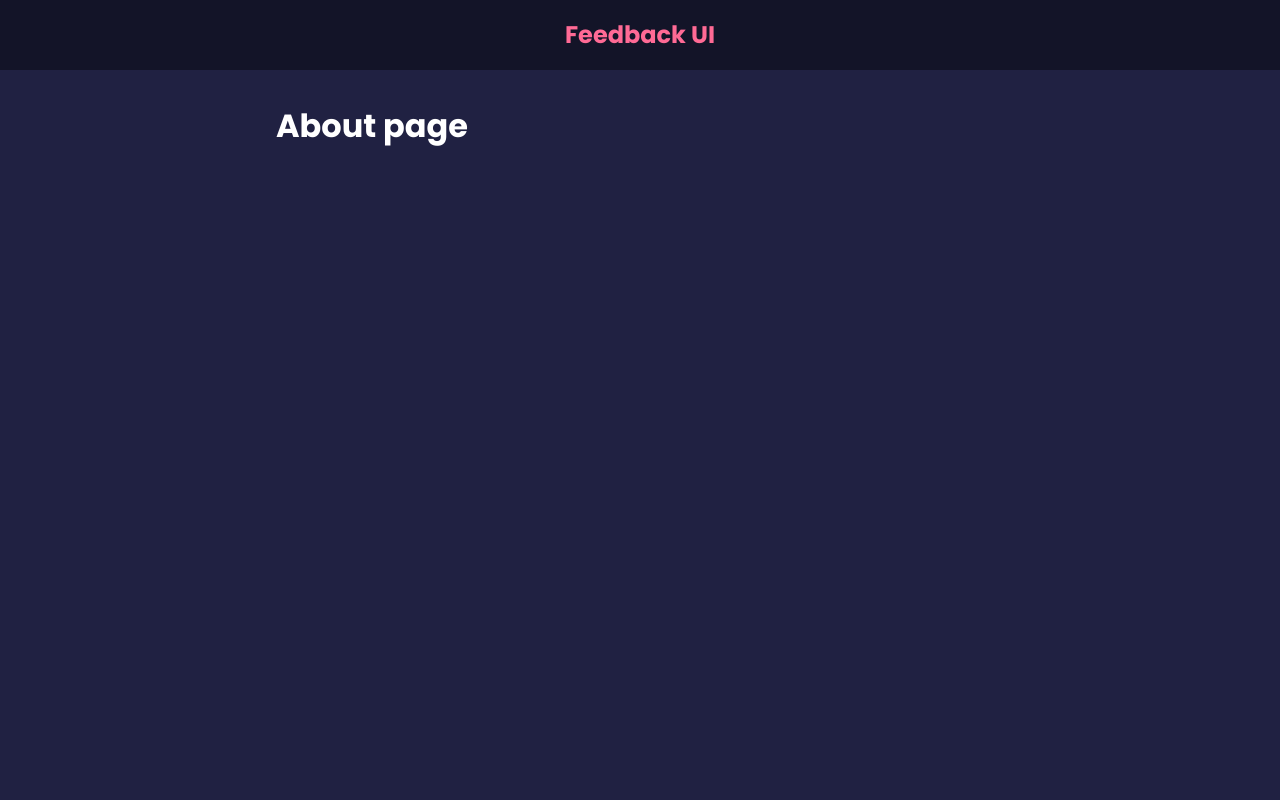
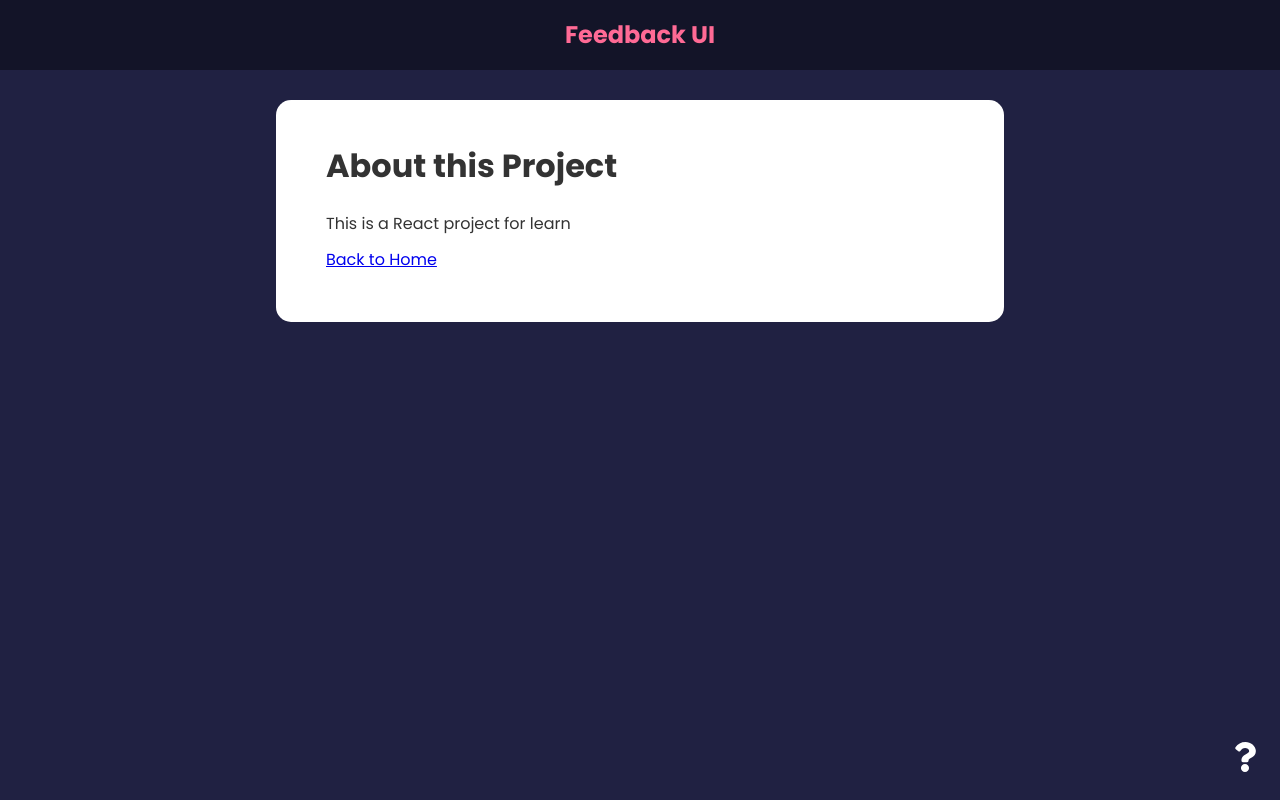
Before and after one commit to Galeups/react-example-feedback-js, a React (Create React App) app: page /about in a window 1280 px wide. Built offline with nearby package versions, Linux system fonts and the light colour scheme.

Commit message:
feat: add links

```diff
--- a/src/App.js
+++ b/src/App.js
@@ -8,6 +8,7 @@
 import FeedbackForm from "./components/FeedbackForm";
 import FeedbackData from "./data/FeedbackData";
 import AboutPage from "./pages/AboutPage";
+import AboutIconLink from "./components/AboutIconLink";
 
 function App() {
   const [feedback, setFeedback] = useState(FeedbackData);
@@ -25,7 +26,6 @@
 
   return (
     <Router>
-      <>
       <Header />
       <div className="container">
         <Routes>
@@ -47,8 +47,8 @@
 
           <Route path="/about" element={<AboutPage />} />
         </Routes>
+        <AboutIconLink />
       </div>
-      </>
     </Router>
   );
 }
--- /dev/null
+++ b/src/components/AboutIconLink.jsx
@@ -0,0 +1,17 @@
+import React from "react";
+import { FaQuestion } from "react-icons/fa";
+import { Link } from "react-router-dom";
+
+AboutIconLink.propTypes = {};
+
+function AboutIconLink() {
+  return (
+    <div className="about-link">
+      <Link to="/about">
+        <FaQuestion size={30} />
+      </Link>
+    </div>
+  );
+}
+
+export default AboutIconLink;
--- a/src/pages/AboutPage.jsx
+++ b/src/pages/AboutPage.jsx
@@ -1,7 +1,19 @@
 import React from "react";
+import Card from "../components/shared/Card";
+import { Link } from "react-router-dom";
 
 function AboutPage() {
-  return <h1>About page</h1>;
+  return (
+    <Card>
+      <div className="about">
+        <h1>About this Project</h1>
+        <p>This is a React project for learn</p>
+        <p>
+          <Link to="/">Back to Home</Link>
+        </p>
+      </div>
+    </Card>
+  );
 }
 
 AboutPage.propTypes = {};
```
Lines whose indentation alone changed are shown as unchanged.
